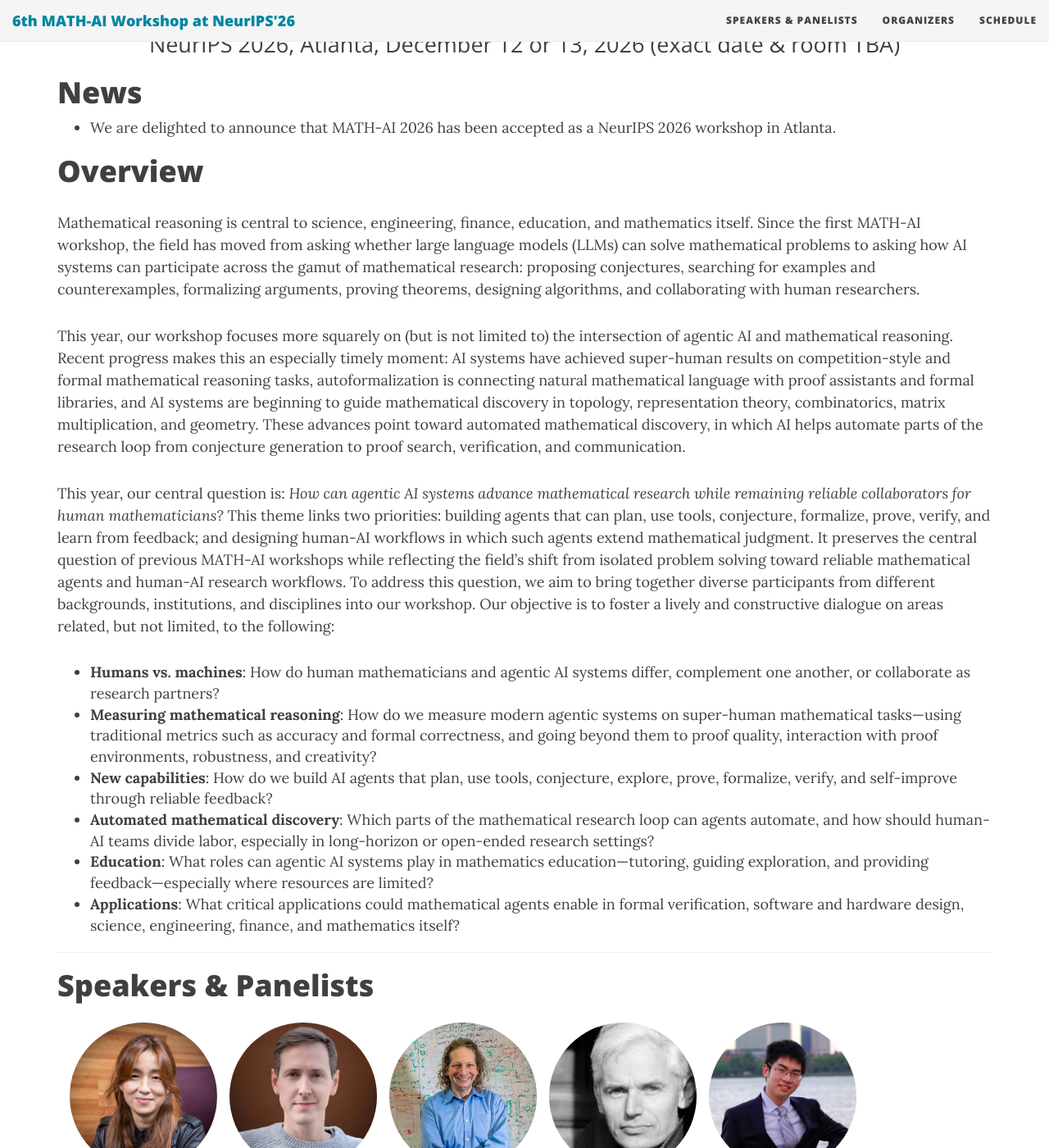
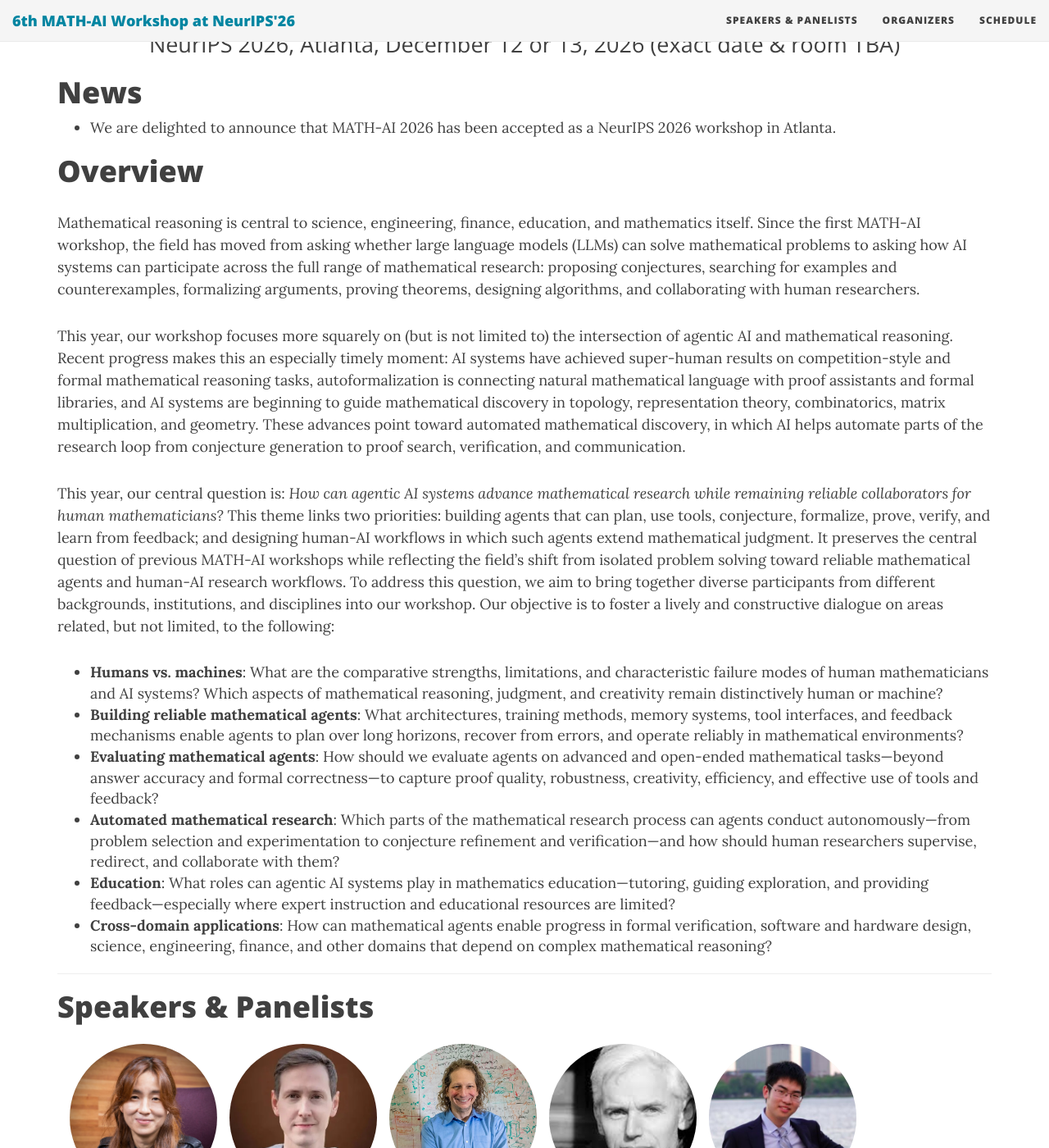
Before and after one commit to mathai-2026/mathai-2026.github.io, a Jekyll site: the page built from index.md, in a window 1280 px wide and 1400 px high, scrolled down 267 px. Shown: the whole window at 82% size. Built offline with Jekyll 4.4.1, drawn with Linux system fonts in a browser that asks for light colours; nearby versions of some CDN libraries.

Commit message:
feat: update workshop scope and tracks

```diff
--- a/index.md
+++ b/index.md
@@ -21,18 +21,18 @@ use-site-title: true
 
 # Overview
 
-Mathematical reasoning is central to science, engineering, finance, education, and mathematics itself. Since the first MATH-AI workshop, the field has moved from asking whether large language models (LLMs) can solve mathematical problems to asking how AI systems can participate across the gamut of mathematical research: proposing conjectures, searching for examples and counterexamples, formalizing arguments, proving theorems, designing algorithms, and collaborating with human researchers.
+Mathematical reasoning is central to science, engineering, finance, education, and mathematics itself. Since the first MATH-AI workshop, the field has moved from asking whether large language models (LLMs) can solve mathematical problems to asking how AI systems can participate across the full range of mathematical research: proposing conjectures, searching for examples and counterexamples, formalizing arguments, proving theorems, designing algorithms, and collaborating with human researchers.
 
 This year, our workshop focuses more squarely on (but is not limited to) the intersection of agentic AI and mathematical reasoning. Recent progress makes this an especially timely moment: AI systems have achieved super-human results on competition-style and formal mathematical reasoning tasks, autoformalization is connecting natural mathematical language with proof assistants and formal libraries, and AI systems are beginning to guide mathematical discovery in topology, representation theory, combinatorics, matrix multiplication, and geometry. These advances point toward automated mathematical discovery, in which AI helps automate parts of the research loop from conjecture generation to proof search, verification, and communication.
 
 This year, our central question is: *How can agentic AI systems advance mathematical research while remaining reliable collaborators for human mathematicians?* This theme links two priorities: building agents that can plan, use tools, conjecture, formalize, prove, verify, and learn from feedback; and designing human-AI workflows in which such agents extend mathematical judgment. It preserves the central question of previous MATH-AI workshops while reflecting the field's shift from isolated problem solving toward reliable mathematical agents and human-AI research workflows. To address this question, we aim to bring together diverse participants from different backgrounds, institutions, and disciplines into our workshop. Our objective is to foster a lively and constructive dialogue on areas related, but not limited, to the following:
 
-- **Humans vs. machines**: How do human mathematicians and agentic AI systems differ, complement one another, or collaborate as research partners?
-- **Measuring mathematical reasoning**: How do we measure modern agentic systems on super-human mathematical tasks—using traditional metrics such as accuracy and formal correctness, and going beyond them to proof quality, interaction with proof environments, robustness, and creativity?
-- **New capabilities**: How do we build AI agents that plan, use tools, conjecture, explore, prove, formalize, verify, and self-improve through reliable feedback?
-- **Automated mathematical discovery**: Which parts of the mathematical research loop can agents automate, and how should human-AI teams divide labor, especially in long-horizon or open-ended research settings?
-- **Education**: What roles can agentic AI systems play in mathematics education—tutoring, guiding exploration, and providing feedback—especially where resources are limited?
-- **Applications**: What critical applications could mathematical agents enable in formal verification, software and hardware design, science, engineering, finance, and mathematics itself?
+- **Humans vs. machines**: What are the comparative strengths, limitations, and characteristic failure modes of human mathematicians and AI systems? Which aspects of mathematical reasoning, judgment, and creativity remain distinctively human or machine?
+- **Building reliable mathematical agents**: What architectures, training methods, memory systems, tool interfaces, and feedback mechanisms enable agents to plan over long horizons, recover from errors, and operate reliably in mathematical environments?
+- **Evaluating mathematical agents**: How should we evaluate agents on advanced and open-ended mathematical tasks—beyond answer accuracy and formal correctness—to capture proof quality, robustness, creativity, efficiency, and effective use of tools and feedback?
+- **Automated mathematical research**: Which parts of the mathematical research process can agents conduct autonomously—from problem selection and experimentation to conjecture refinement and verification—and how should human researchers supervise, redirect, and collaborate with them?
+- **Education**: What roles can agentic AI systems play in mathematics education—tutoring, guiding exploration, and providing feedback—especially where expert instruction and educational resources are limited?
+- **Cross-domain applications**: How can mathematical agents enable progress in formal verification, software and hardware design, science, engineering, finance, and other domains that depend on complex mathematical reasoning?
 
 
 <hr>
```
Also changed, not shown: cfp.md (+7 -7 lines).
